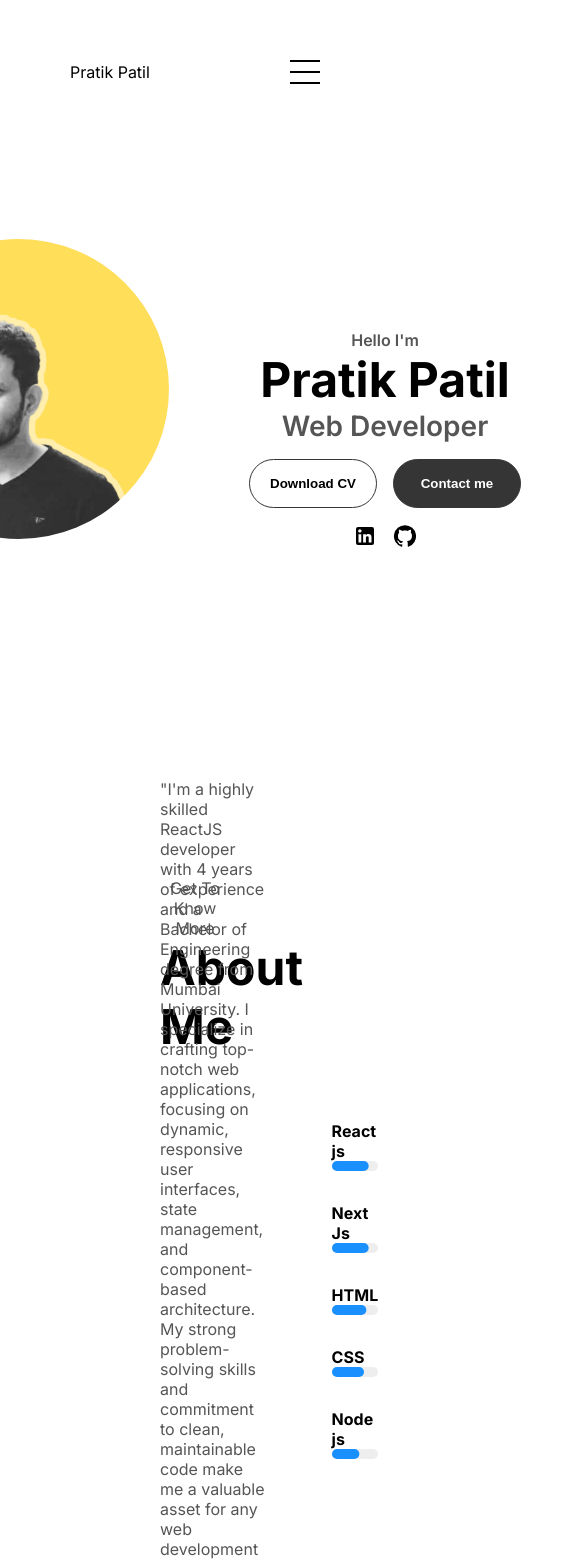
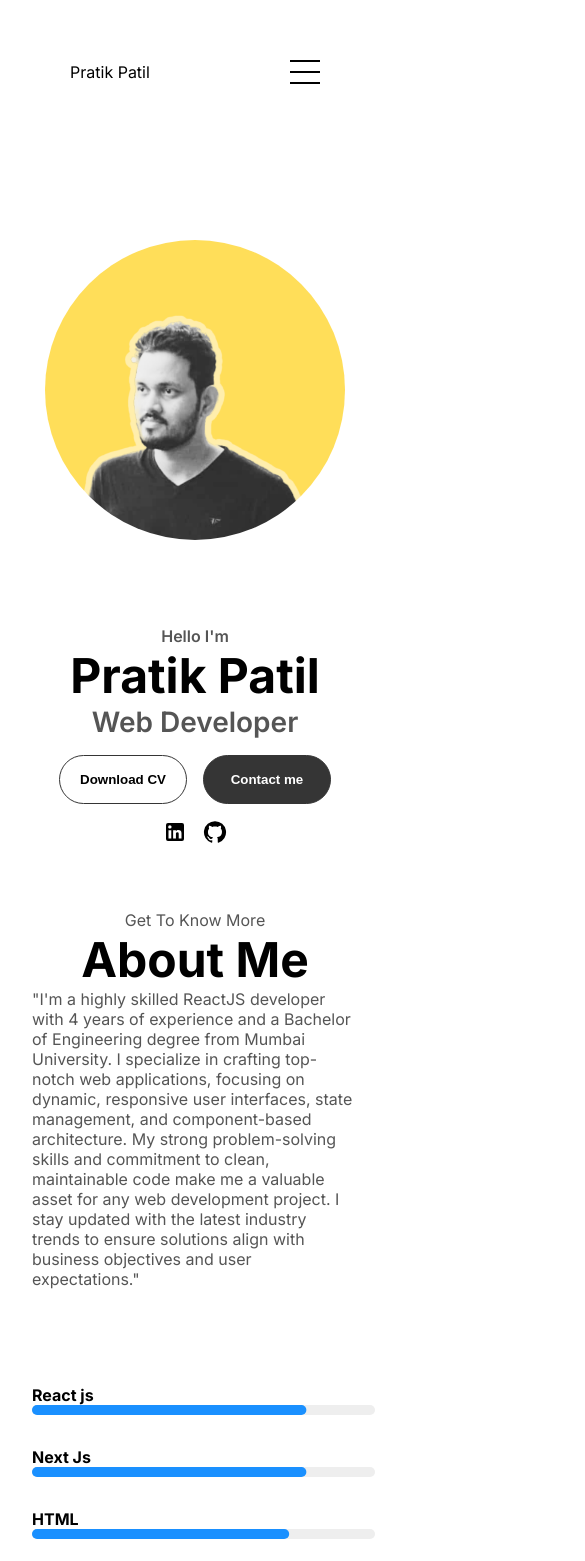
Before and after one commit to pratikpatil92/profolio, a Next.js app: page / in a window 390 px wide. Shown: the top 1561 px of the page, 585 px wide, since content can reach past the window. Built offline with nearby package versions, Linux system fonts and the light colour scheme.

Commit message:
responsive fix

```diff
--- a/src/css/main.css
+++ b/src/css/main.css
@@ -93,6 +93,13 @@ a:hover{
     color: #000;
     text-decoration: none;
     transition: all 0.3 ease-in-out;
+  }
+
+  .menu-links .active{
+    color: gray;
+    text-decoration: underline;
+    text-underline-offset: 1rem;
+    text-decoration-color: gray;
   }
 
   .menu-links li {
--- a/src/css/mediaQueries.css
+++ b/src/css/mediaQueries.css
@@ -1,6 +1,4 @@
-@media screen and (max-width:1400px) {
 
-}
 
 @media screen and (max-width:1200px) {
     #desktop-nav{
@@ -14,3 +12,71 @@
     }
 
 }
+@media screen and (max-width:820px){
+    #about, #experience, #project{
+        margin-top: 2rem;
+        height: fit-content;
+    }
+    section{
+        height: 60vh;
+    }
+    #about .section-container{
+        flex-direction: column;
+    }
+    .experience-container {
+    grid-template-columns: 1fr;
+    grid-gap: 2rem;
+}
+.section__pic-container-about {
+        width:70vw;
+    }
+}
+
+@media (min-width:320px)  {
+    /* smartphones, iPhone, portrait 480x320 phones */
+}
+@media (max-width:481px)  {
+    /* portrait e-readers (Nook/Kindle), smaller tablets @ 600 or @ 640 wide. */
+    .contatct-info-upper-container{
+        flex-direction: column;
+        margin: 2rem 0;
+    }
+
+}
+@media (max-width:641px)  {
+    /* portrait tablets, portrait iPad, landscape e-readers, landscape 800x480 or 854x480 phones */
+    section{
+        margin: 0 2rem;
+    }
+    #profile{
+        flex-direction: column;
+    }
+    #about, #experience, #project{
+        margin-top: 2rem;
+        height: fit-content;
+    }
+    #profile .section__pic-container {
+            height: 100px;
+            text-align: center;
+            width: 100vw;
+            align-self: center;
+
+    }
+    .section__pic-container-about {
+        width: 88vw;
+    }
+
+    #about .section-container{
+        flex-direction: column;
+    }
+
+    .experience-container {
+    grid-template-columns: 1fr;
+    grid-gap: 2rem;
+}
+}
+@media (min-width:961px)  { /* tablet, landscape iPad, lo-res laptops ands desktops */ }
+@media (min-width:1025px) {
+    /* big landscape tablets, laptops, and desktops */
+ }
+@media (min-width:1281px) { /* hi-res laptops and desktops */ }
```
